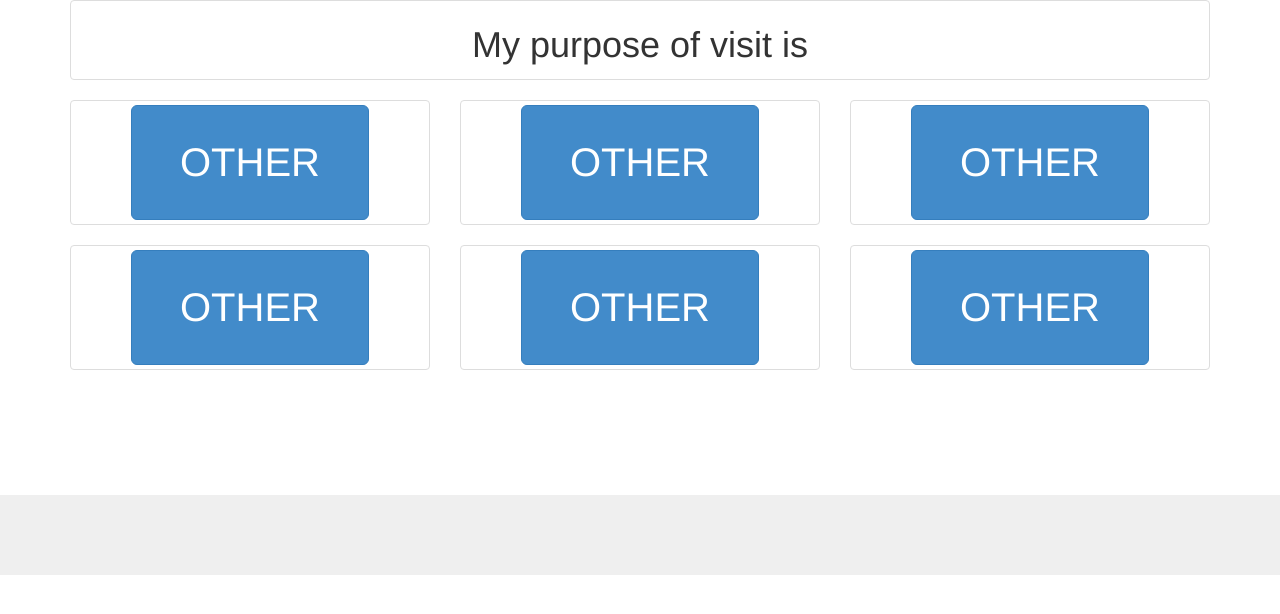
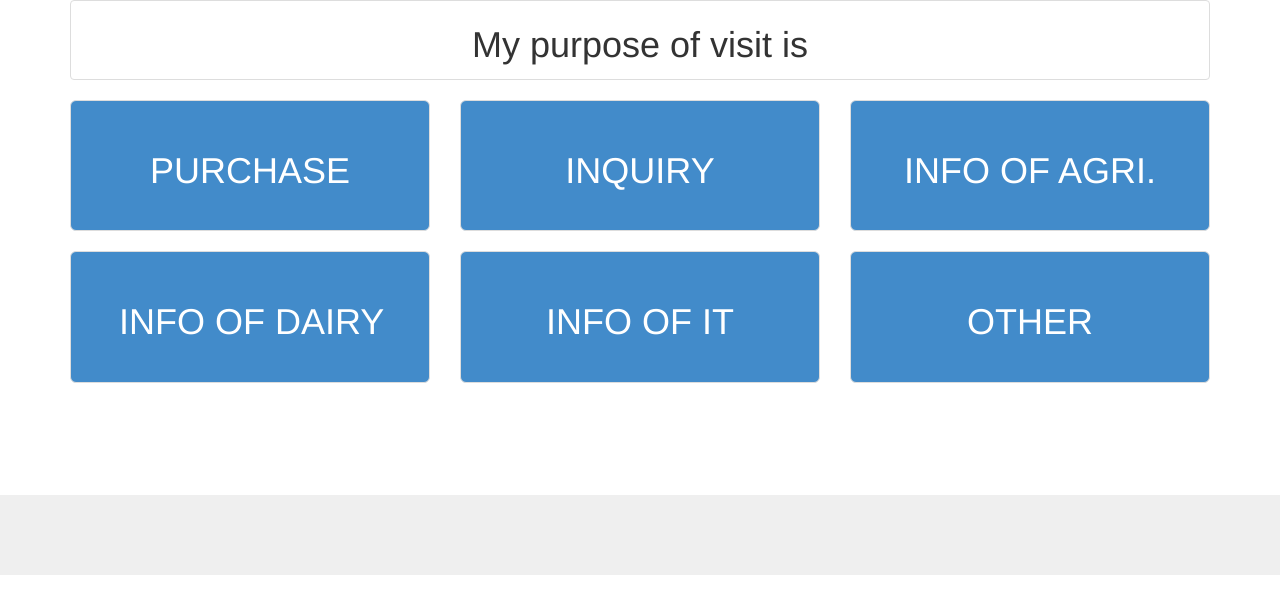
Before and after one commit to infotechnab/survey, a CodeIgniter app: page /survey/index.php/welcome/purpose in a window 1280 px wide. Shown: the part 80-694 px from the top of the page. Run offline with CodeIgniter, Linux system fonts and the light colour scheme.

Commit message:
changes in view

```diff
--- a/application/views/templates/genderE.php
+++ b/application/views/templates/genderE.php
@@ -50,8 +50,8 @@
         </div>
         <div class="col-lg-12" style='text-align: center;margin: 0 auto 0 auto;'>
             <div class="col-lg-3" style='text-align: center;margin: 0 auto 0 auto;float: none;'>
-            <div class='thumbnail' id='other'>
-                <button type="button" id='clickable' class="btn btn-primary btn-lg">OTHER</button>
+            <div class='thumbnail btn btn-primary btn-lg' id='other' style="background-color: #428bca;">
+                <h1>OTHER</h1>
             </div>
             </div>
         </div>
--- a/application/views/templates/purposeE.php
+++ b/application/views/templates/purposeE.php
@@ -33,38 +33,38 @@
         </div>
 
          <div class="col-lg-4" style='text-align: center;margin: 0 auto 0 auto;'>
-            <div class='thumbnail' id='other'>
-                <button type="button" id='clickable' class="btn btn-primary btn-lg">OTHER</button>
+            <div class='thumbnail btn btn-primary btn-lg' id='other' style="background-color: #428bca;">
+                <h1>PURCHASE</h1>
             </div>
         </div>
 
         <div class="col-lg-4" style='text-align: center;margin: 0 auto 0 auto;'>
-            <div class='thumbnail' id='other'>
-                <button type="button" id='clickable' class="btn btn-primary btn-lg">OTHER</button>
+            <div class='thumbnail btn btn-primary btn-lg' id='other' style="background-color: #428bca;">
+                <h1>INQUIRY</h1>
             </div>
         </div>
 
         <div class="col-lg-4" style='text-align: center;margin: 0 auto 0 auto;'>
-            <div class='thumbnail' id='other'>
-                <button type="button" id='clickable' class="btn btn-primary btn-lg">OTHER</button>
+            <div class='thumbnail btn btn-primary btn-lg' id='other' style="background-color: #428bca;">
+                <h1>INFO OF AGRI.</h1>
             </div>
         </div>
 
         <div class="col-lg-4" style='text-align: center;margin: 0 auto 0 auto;'>
-            <div class='thumbnail' id='other'>
-                <button type="button" id='clickable' class="btn btn-primary btn-lg">OTHER</button>
+            <div class='thumbnail btn btn-primary btn-lg' id='other' style="background-color: #428bca;">
+                <h1>INFO OF DAIRY</h1>
             </div>
         </div>
 
         <div class="col-lg-4" style='text-align: center;margin: 0 auto 0 auto;'>
-            <div class='thumbnail' id='other'>
-                <button type="button" id='clickable' class="btn btn-primary btn-lg">OTHER</button>
+            <div class='thumbnail btn btn-primary btn-lg' id='other' style="background-color: #428bca;">
+                <h1>INFO OF IT</h1>
             </div>
         </div>
 
         <div class="col-lg-4" style='text-align: center;margin: 0 auto 0 auto;'>
-            <div class='thumbnail' id='other'>
-                <button type="button" id='clickable' class="btn btn-primary btn-lg">OTHER</button>
+            <div class='thumbnail btn btn-primary btn-lg' id='other' style="background-color: #428bca;">
+                <h1>OTHER</h1>
             </div>
         </div>
 
```
Also changed, not shown: application/views/templates/frequencyE.php (+12 -12 lines), application/views/templates/mediaE.php (+12 -12 lines).
